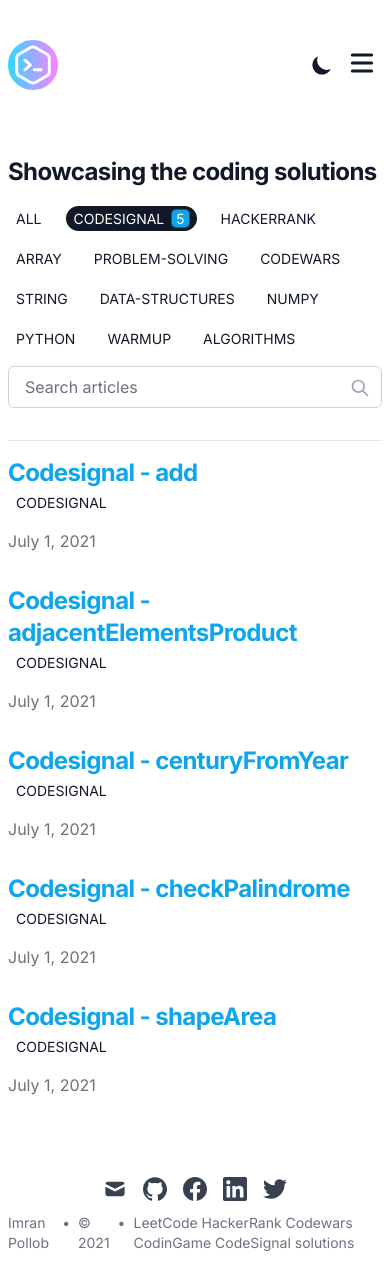
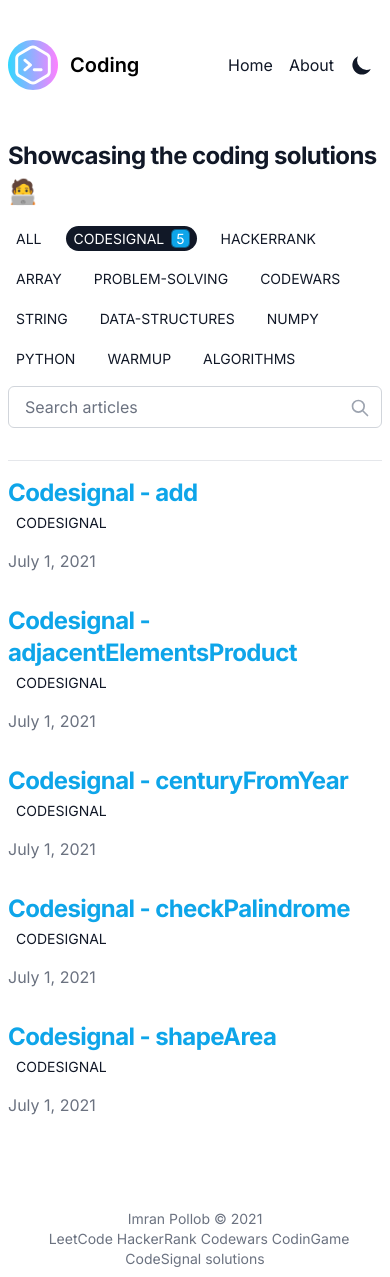
Before and after one commit to imranpollob/code-ui, a Next.js app: page /tags/codesignal in a window 390 px wide. Built offline with nearby package versions, Linux system fonts and the light colour scheme; what @tailwindcss/typography would draw is missing.

Commit message:
fix footer text

```diff
--- a/components/Footer.js
+++ b/components/Footer.js
@@ -14,11 +14,8 @@
           <SocialIcon kind="linkedin" href={siteMetadata.linkedin} size="6" />
           <SocialIcon kind="twitter" href={siteMetadata.twitter} size="6" />
         </div>
-        <div className="flex mb-2 space-x-2 text-sm text-gray-500 dark:text-gray-400">
-          <div>{siteMetadata.author}</div>
-          <div>{` • `}</div>
-          <div>{`© ${new Date().getFullYear()}`}</div>
-          <div>{` • `}</div>
+        <div className="text-center flex-col mb-2 space-x-2 text-sm text-gray-500 dark:text-gray-400">
+          <div>{`${siteMetadata.author} © ${new Date().getFullYear()}`}</div>
           <Link href="/">{siteMetadata.title}</Link>
         </div>
       </div>
--- a/components/LayoutWrapper.js
+++ b/components/LayoutWrapper.js
@@ -4,7 +4,6 @@
 import Link from './Link'
 import SectionContainer from './SectionContainer'
 import Footer from './Footer'
-import MobileNav from './MobileNav'
 import ThemeSwitch from './ThemeSwitch'
 
 const LayoutWrapper = ({ children }) => {
@@ -19,7 +18,7 @@
                   <Code />
                 </div>
                 {typeof siteMetadata.headerTitle === 'string' ? (
-                  <div className="hidden h-6 text-2xl font-semibold sm:block">
+                  <div className="block text-xl sm:text-2xl font-semibold">
                     {siteMetadata.headerTitle}
                   </div>
                 ) : (
@@ -29,19 +28,18 @@
             </Link>
           </div>
           <div className="flex items-center text-base leading-5">
-            <div className="hidden sm:block">
+            <div className="block">
               {headerNavLinks.map((link) => (
                 <Link
                   key={link.title}
                   href={link.href}
-                  className="p-1 font-medium text-gray-900 sm:p-4 dark:text-gray-100"
+                  className="p-2 font-medium text-gray-900 sm:p-4 dark:text-gray-100"
                 >
                   {link.title}
                 </Link>
               ))}
             </div>
             <ThemeSwitch />
-            <MobileNav />
           </div>
         </header>
         <main className="mb-auto">{children}</main>
--- a/components/Pagination.js
+++ b/components/Pagination.js
@@ -5,7 +5,7 @@
   const nextPage = parseInt(currentPage) + 1 <= parseInt(totalPages)
 
   return (
-    <div className="pt-6 pb-8 space-y-2 md:space-y-5">
+    <div className="pt-2 pb-8 space-y-2 md:space-y-5">
       <nav className="flex justify-between">
         {!prevPage && (
           <button rel="previous" className="cursor-auto disabled:opacity-50" disabled={!prevPage}>
--- a/layouts/ListLayout.js
+++ b/layouts/ListLayout.js
@@ -21,11 +21,14 @@
   return (
     <>
       <div className="divide-y">
-        <div className="pt-6 pb-8 space-y-2 md:space-y-5">
+        <div className="pt-2 pb-8 space-y-2 md:space-y-5">
           <div className="divide-y divide-gray-200 dark:divide-gray-700">
             <div className="space-y-2 md:space-y-5">
               <h1 className="text-2xl font-extrabold leading-9 tracking-tight text-gray-900 dark:text-gray-100 sm:text-3xl sm:leading-10 md:text-3xl md:leading-14">
-                Showcasing the coding solutions
+                Showcasing the coding solutions{' '}
+                <span aria-label="coding" role="img">
+                  🧑‍💻
+                </span>
               </h1>
             </div>
           </div>
--- a/layouts/PostLayout.js
+++ b/layouts/PostLayout.js
@@ -108,7 +108,7 @@
                         <div className="text-xs tracking-wide text-gray-500 uppercase dark:text-gray-400">
                           Previous Article
                         </div>
-                        <h2 className="text-base xl:text-lg text-blue-500 hover:text-blue-600 dark:hover:text-blue-400">
+                        <h2 className="pt-2 text-base xl:text-lg text-blue-500 hover:text-blue-600 dark:hover:text-blue-400">
                           <Link href={`/${prev.slug}`}>{prev.title}</Link>
                         </h2>
                       </div>
@@ -118,7 +118,7 @@
                         <div className="text-xs tracking-wide text-gray-500 uppercase dark:text-gray-400">
                           Next Article
                         </div>
-                        <h2 className="text-base xl:text-lg text-blue-500 hover:text-blue-600 dark:hover:text-blue-400">
+                        <h2 className="pt-2 text-base xl:text-lg text-blue-500 hover:text-blue-600 dark:hover:text-blue-400">
                           <Link href={`/${next.slug}`}>{next.title}</Link>
                         </h2>
                       </div>
@@ -126,7 +126,7 @@
                   </div>
                 )}
               </div>
-              <div className="pt-8">
+              <div className="pt-8 flex justify-center">
                 <Link
                   href="/"
                   className="text-gray-900 dark:text-gray-300 border p-2 border-gray-900 dark:border-gray-300"
```
Also changed, not shown: 1 other file (tests, documents, lock files or other folders).
